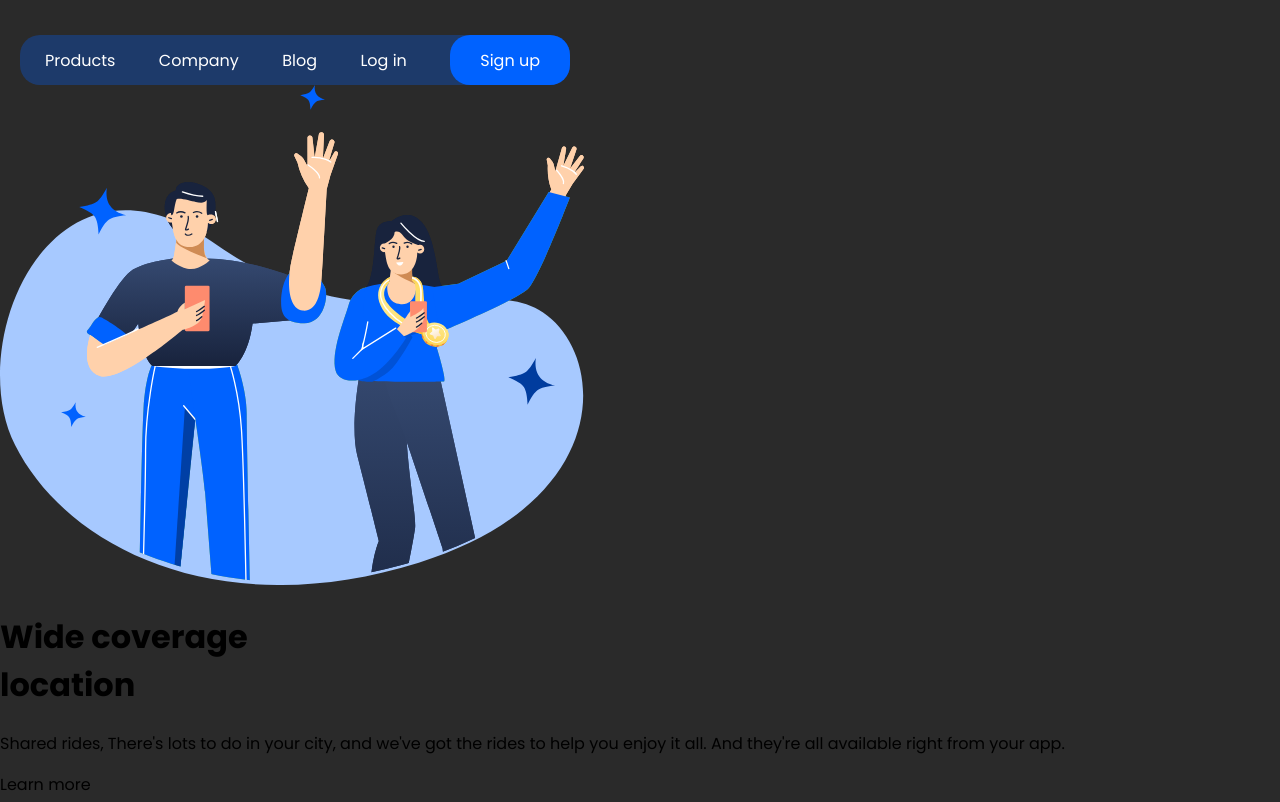
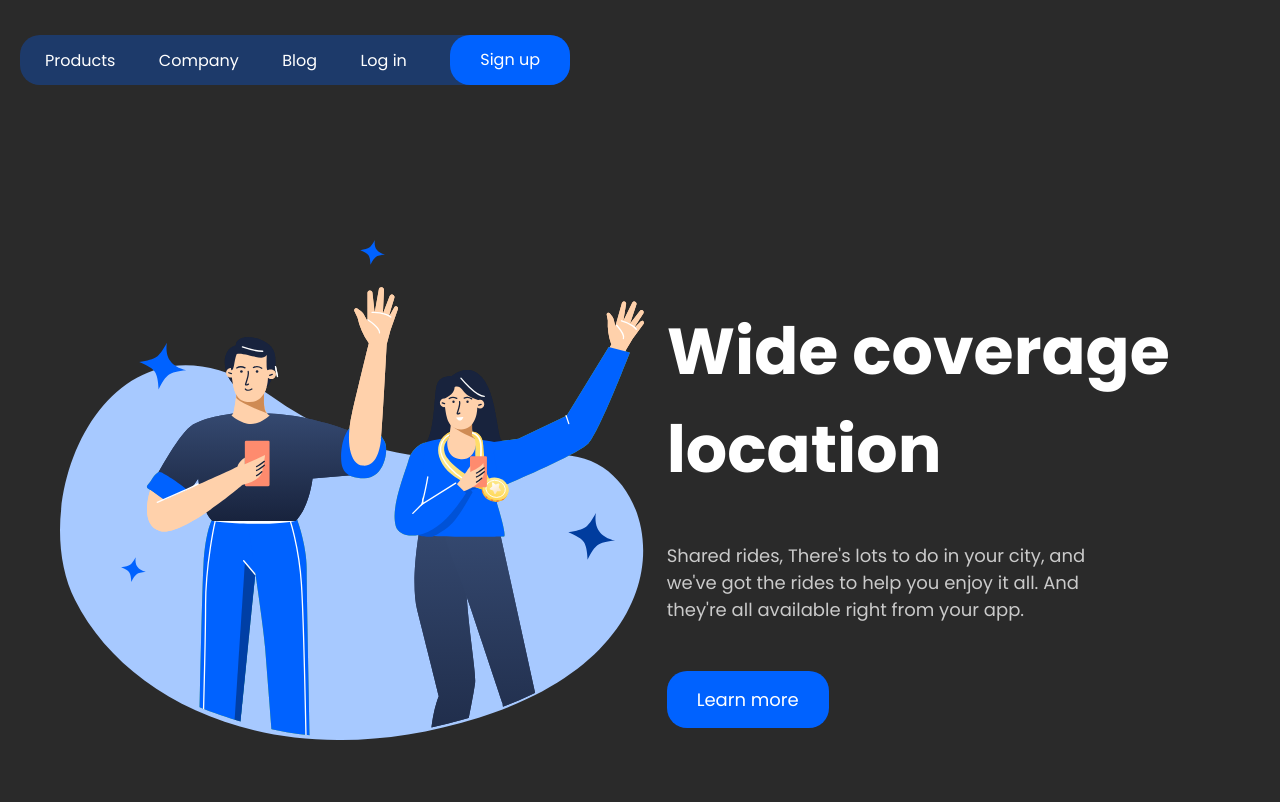
Before and after one commit to RafhaelPaulino/HTML-and-CSS-Responsive, a plain HTML site: page index.html in a window 1280 px wide. Drawn offline with Linux system fonts and the light colour scheme.

Commit message:
project finished

```diff
--- a/index.html
+++ b/index.html
@@ -14,24 +14,25 @@
 <body>
   <header>
     <div class="menu">
-      <a>Products</a>
-      <a>Company</a>
-      <a>Blog</a>
-      <a>Log in</a>
-      <a id="sign-up">Sign up</a>
-
+      <a href="#">Products</a>
+      <a href="#">Company</a>
+      <a href="#">Blog</a>
+      <a href="#">Log in</a>
+      <div id="sign-up">
+        <a href="#">Sign up</a>
+      </div>
     </div>
   </header>
-  <div>
+  <div class="container">
     <div id="logo">
       <img src="img/(Positive) Congratulation You get 40 point for your ride.svg" alt="logo">
     </div>
     <div id="text">
       <h1>Wide coverage<br>location</h1>
-      <p>Shared rides, There's lots to do in your city, and we've got the rides to help you enjoy it all. And they're all available right from your app.</p>
-    </div>
-    <div id="button">
-      <a>Learn more</a>
+      <p>Shared rides, There's lots to do in your city, and <br> we've got the rides to help you enjoy it all. And <br> they're all available right from your app.</p>
+      <div class="button">
+        <a href="#">Learn more</a>
+      </div>
     </div>
   </div>
 
--- a/styles.css
+++ b/styles.css
@@ -3,6 +3,11 @@ body {
   margin: 0;
   padding: 0;
   font-family: 'Poppins', sans-serif;
+}
+
+a {
+  text-decoration: none;
+  color: white;
 }
 
 .menu {
@@ -19,11 +24,70 @@ body {
   border-radius: 20px;
 }
 
-.menu #sign-up {
+#sign-up {
   background: #0062FF;
   padding: 0 30px;
-  height: 100%;
   border-radius: 20px;
+  line-height: 50px;
+}
+
+.menu a {
+  color: white;
+  text-decoration: none;
+  position: relative;
+}
+
+.menu a::after {
+  content: " ";
+  position: absolute;
+  height: 2px;
+  background-color: white;
+  left: 0;
+  bottom: -4px;
+  width: 0;
+  transition: width 0.3s ease;
+}
+
+.menu a:hover::after {
+  width: 100%;
+}
+
+.container {
+  max-width: 100%;
   display: flex;
+  flex-direction: row;
   align-items: center;
+  justify-content: center;
+  padding: 55px;
+  justify-content: space-around;
+  margin-top: 100px;
+  margin-right: 50px;
 }
+
+#text h1 {
+  color: white;
+  font-size: 65px;
+}
+
+#text p {
+  color: #CACACA;
+  font-size: 18px;
+}
+
+.button {
+  background-color: #0062FF;
+  padding: 15px 30px;
+  border-radius: 20px;
+  display: inline-block;
+  cursor: pointer;
+  margin-top: 30px;
+  font-size: 18px;
+}
+
+.button:hover {
+  opacity: 0.9;
+}
+
+.button:active {
+  opacity: 0.7;
+}
```
